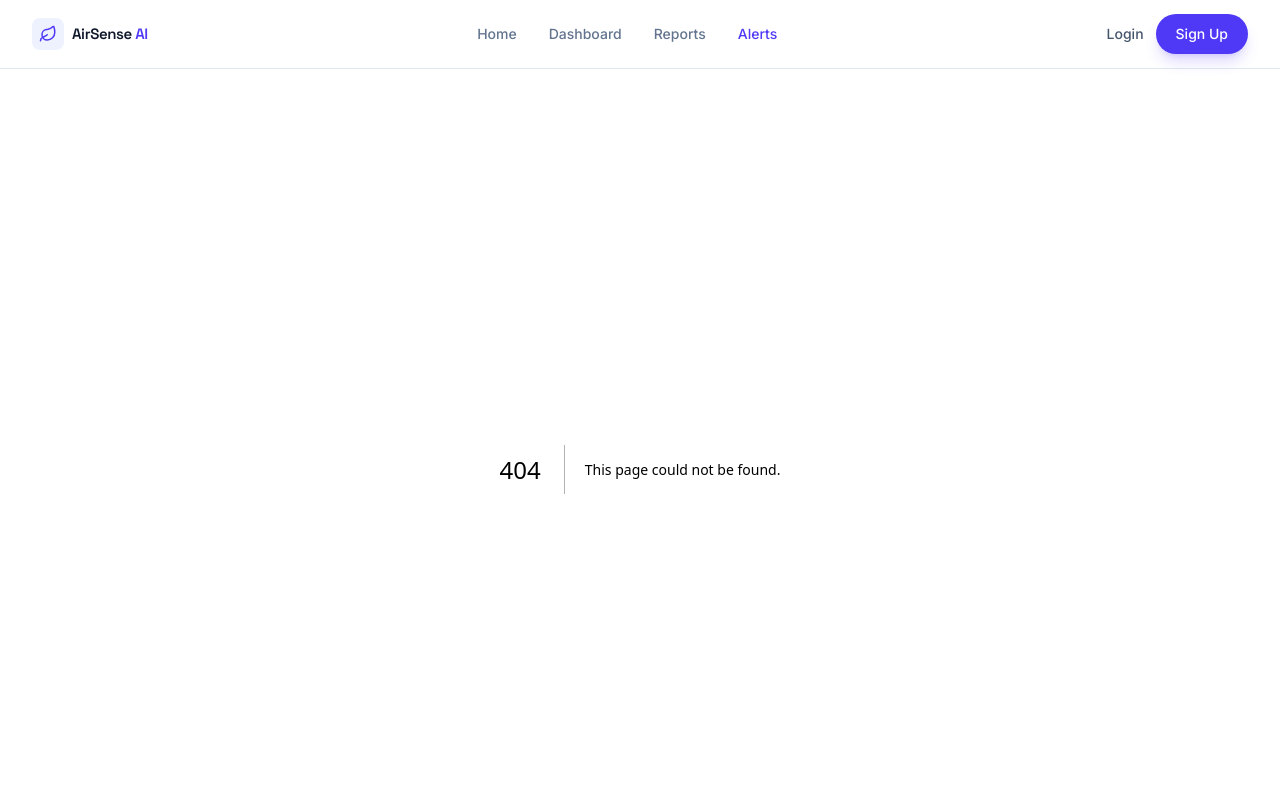
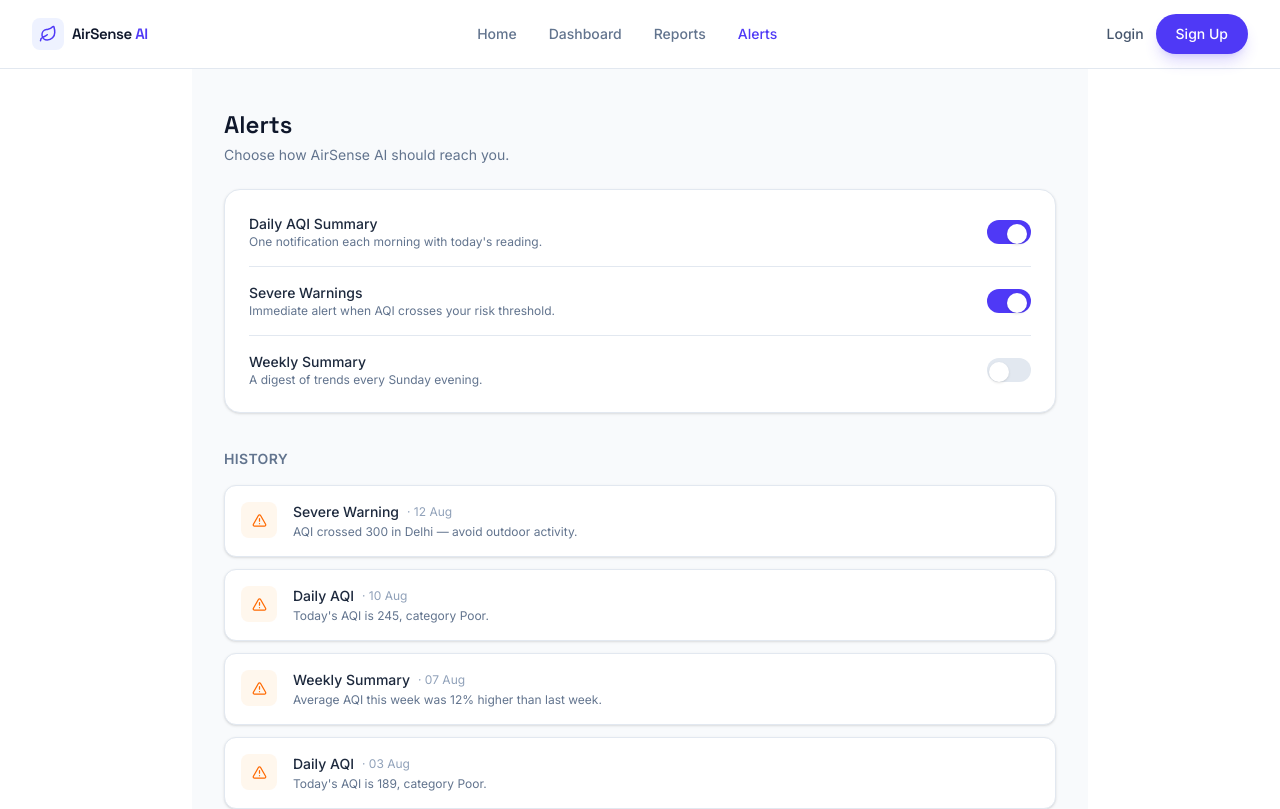
Before and after one commit to devanubhav01/Airsense-AI, a Next.js app: page /alerts in a window 1280 px wide. Before the commit this address had no page. Shown: the top 809 px of the page. Built offline with nearby package versions, Linux system fonts and the light colour scheme.

Commit message:
Aug 15, 2026, 1:08 PM

```diff
--- /dev/null
+++ b/app/alerts/page.js
@@ -0,0 +1,52 @@
+"use client";
+import { useState } from "react";
+import { AlertTriangle } from "lucide-react";
+import Card from "@/components/Card";
+import Toggle from "@/components/Toggle";
+import { ALERTS_HISTORY } from "@/lib/data";
+
+export default function AlertsPage() {
+    const [toggles, setToggles] = useState({ daily: true, severe: true, weekly: false });
+    const items = [
+        { key: "daily", label: "Daily AQI Summary", desc: "One notification each morning with today's reading." },
+        { key: "severe", label: "Severe Warnings", desc: "Immediate alert when AQI crosses your risk threshold." },
+        { key: "weekly", label: "Weekly Summary", desc: "A digest of trends every Sunday evening." },
+    ];
+
+    return (
+        <div className="mx-auto max-w-4xl bg-slate-50 px-5 py-10 lg:px-8">
+            <h1 className="text-2xl font-semibold text-slate-900" style={{ fontFamily: "'Space Grotesk', sans-serif" }}>Alerts</h1>
+            <p className="mt-1 text-sm text-slate-500">Choose how AirSense AI should reach you.</p>
+
+            <Card className="mt-6">
+                <div className="divide-y divide-slate-200">
+                    {items.map((item) => (
+                        <div key={item.key} className="flex items-center justify-between py-4 first:pt-0 last:pb-0">
+                            <div>
+                                <div className="text-sm font-medium text-slate-800">{item.label}</div>
+                                <div className="text-xs text-slate-500">{item.desc}</div>
+                            </div>
+                            <Toggle checked={toggles[item.key]} onChange={(v) => setToggles((t) => ({ ...t, [item.key]: v }))} />
+                        </div>
+                    ))}
+                </div>
+            </Card>
+
+            <h2 className="mt-9 text-sm font-semibold uppercase tracking-wide text-slate-500">History</h2>
+            <div className="mt-4 space-y-3">
+                {ALERTS_HISTORY.map((a, i) => (
+                    <div key={i} className="flex gap-4 rounded-xl border border-slate-200 bg-white p-4 shadow-sm">
+                        <span className="flex h-9 w-9 flex-shrink-0 items-center justify-center rounded-lg bg-orange-50 text-orange-500"><AlertTriangle size={15} /></span>
+                        <div>
+                            <div className="flex items-center gap-2">
+                                <span className="text-sm font-medium text-slate-800">{a.type}</span>
+                                <span className="text-xs text-slate-400">· {a.date}</span>
+                            </div>
+                            <p className="mt-0.5 text-xs text-slate-500">{a.msg}</p>
+                        </div>
+                    </div>
+                ))}
+            </div>
+        </div>
+    );
+}
```
